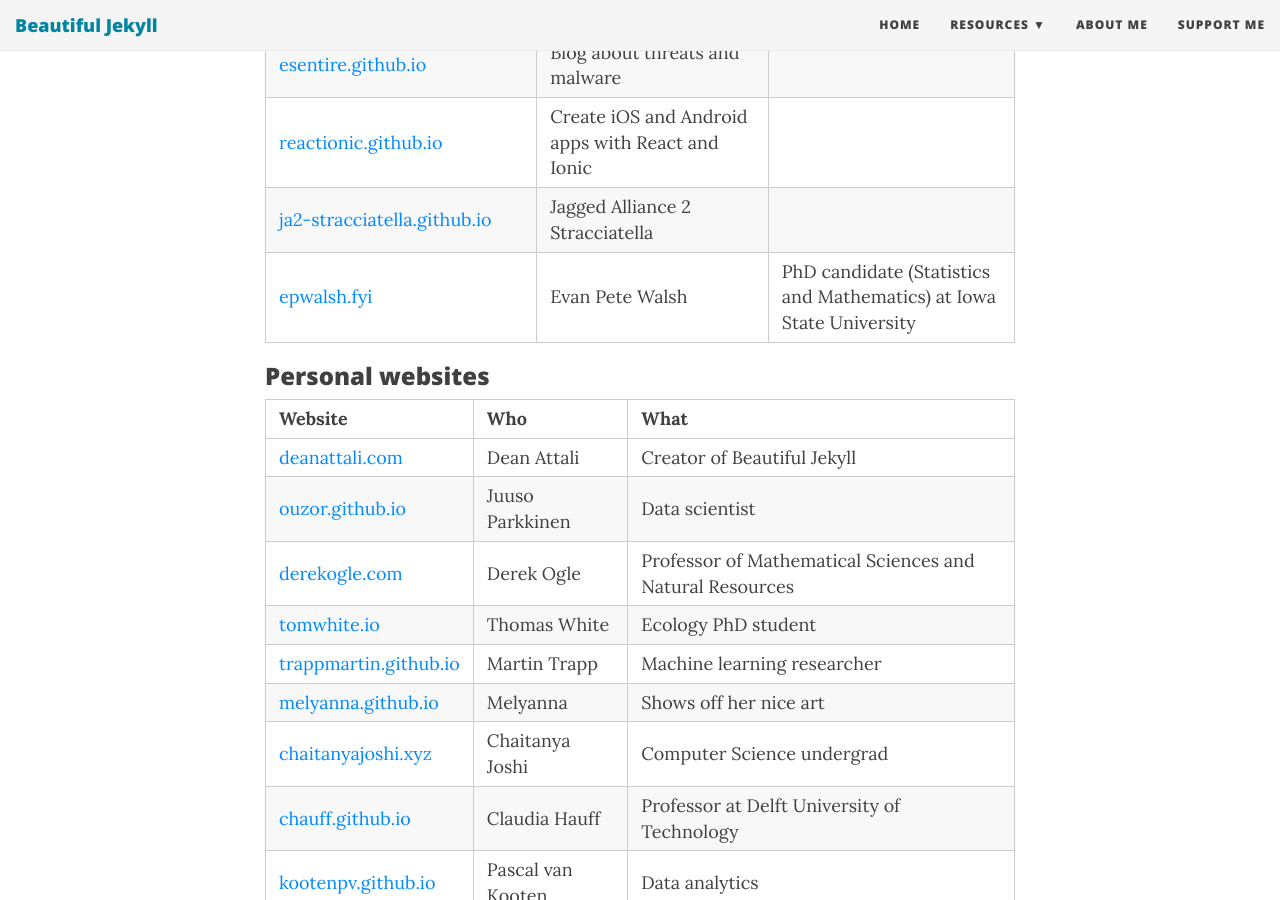
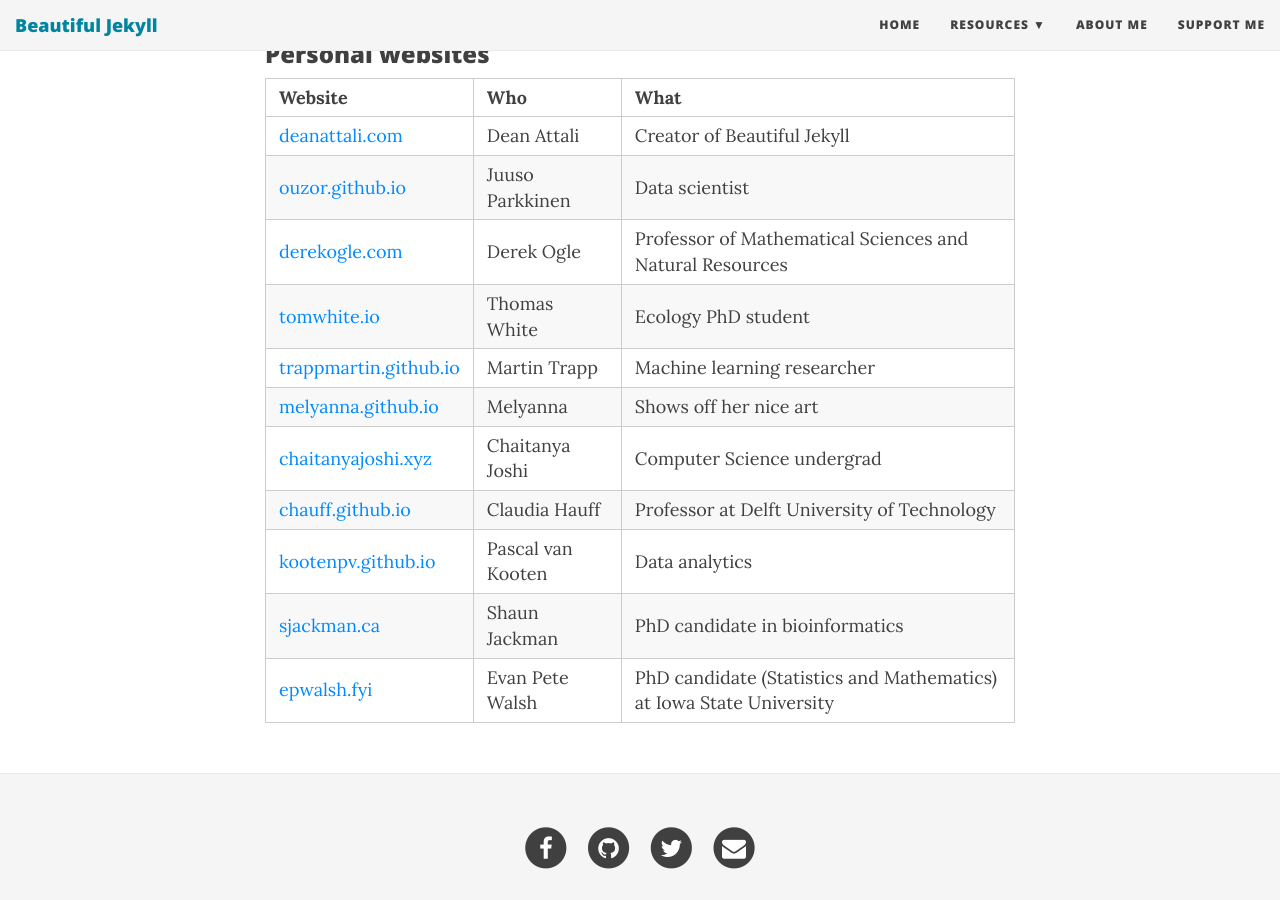
Before and after one commit to sermons/sermons.github.io, a Jekyll site: the page built from featured-users.md, in a window 1280 px wide and 900 px high, scrolled down 938 px. Built offline with Jekyll 4.4.1, drawn with Linux system fonts in a browser that asks for light colours; nearby versions of some CDN libraries; part of the change alters nothing that is shown.

```diff
--- a/featured-users.md
+++ b/featured-users.md
@@ -21,7 +21,6 @@ Want your website featured here? [Contact me](http://deanattali.com/aboutme#cont
 | [esentire.github.io](https://esentire.github.io) | Blog about threats and malware |
 | [reactionic.github.io](http://reactionic.github.io) | Create iOS and Android apps with React and Ionic |
 | [ja2-stracciatella.github.io](http://ja2-stracciatella.github.io) | Jagged Alliance 2 Stracciatella |
-| [epwalsh.fyi](https://epwalsh.fyi) | Evan Pete Walsh | PhD candidate (Statistics and Mathematics) at Iowa State University |
 
 ### Personal websites
 
@@ -37,3 +36,4 @@ Want your website featured here? [Contact me](http://deanattali.com/aboutme#cont
 | [chauff.github.io](http://chauff.github.io/) | Claudia Hauff | Professor at Delft University of Technology |
 | [kootenpv.github.io](http://kootenpv.github.io/) | Pascal van Kooten | Data analytics |
 | [sjackman.ca](http://sjackman.ca) | Shaun Jackman | PhD candidate in bioinformatics |
+| [epwalsh.fyi](https://epwalsh.fyi) | Evan Pete Walsh | PhD candidate (Statistics and Mathematics) at Iowa State University |
```
